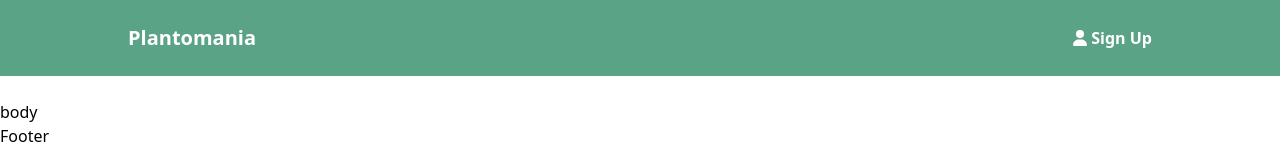
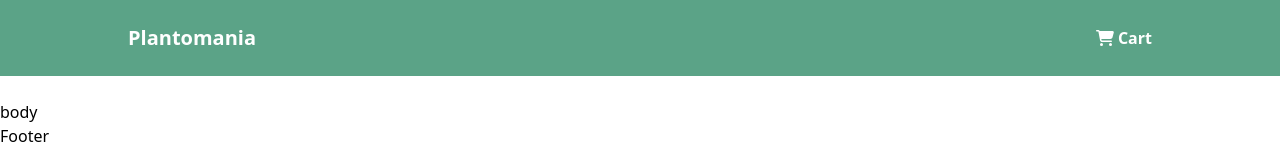
Before and after one commit to mirsahib/PlantoMania, a Next.js app: page / in a window 1280 px wide. Shown: the top 160 px of the page. Built offline with nearby package versions, Linux system fonts and the light colour scheme.

Commit message:
:recycle: Update bg and icon

```diff
--- a/src/components/Header.tsx
+++ b/src/components/Header.tsx
@@ -1,12 +1,12 @@
 import Link from 'next/link'
 import React from 'react'
 import { FontAwesomeIcon } from "@fortawesome/react-fontawesome";
-import {faUser} from '@fortawesome/free-solid-svg-icons'
+import {faCartShopping} from '@fortawesome/free-solid-svg-icons'
 
 
 function Header() {
   return (
-    <div className='py-6 mb-6' style={{backgroundColor:'#5BA387'}}>
+    <div className='py-6 mb-6 bg-primary'>
       			<nav className="flex justify-between items-center w-[90%] max-w-screen-lg  mx-auto">
 				<div className="flex flex-row gap-8 items-center text-white ">
 					<Link href="/">
@@ -21,8 +21,8 @@ function Header() {
 					</li>
 					<li className="font-semibold">
 						<Link href="/publish">
-							<FontAwesomeIcon icon={faUser} className='pr-1'/>
-              Sign Up
+							<FontAwesomeIcon icon={faCartShopping} className='pr-1'/>
+              Cart
 						</Link>
 					</li>
 				</ul>
```
